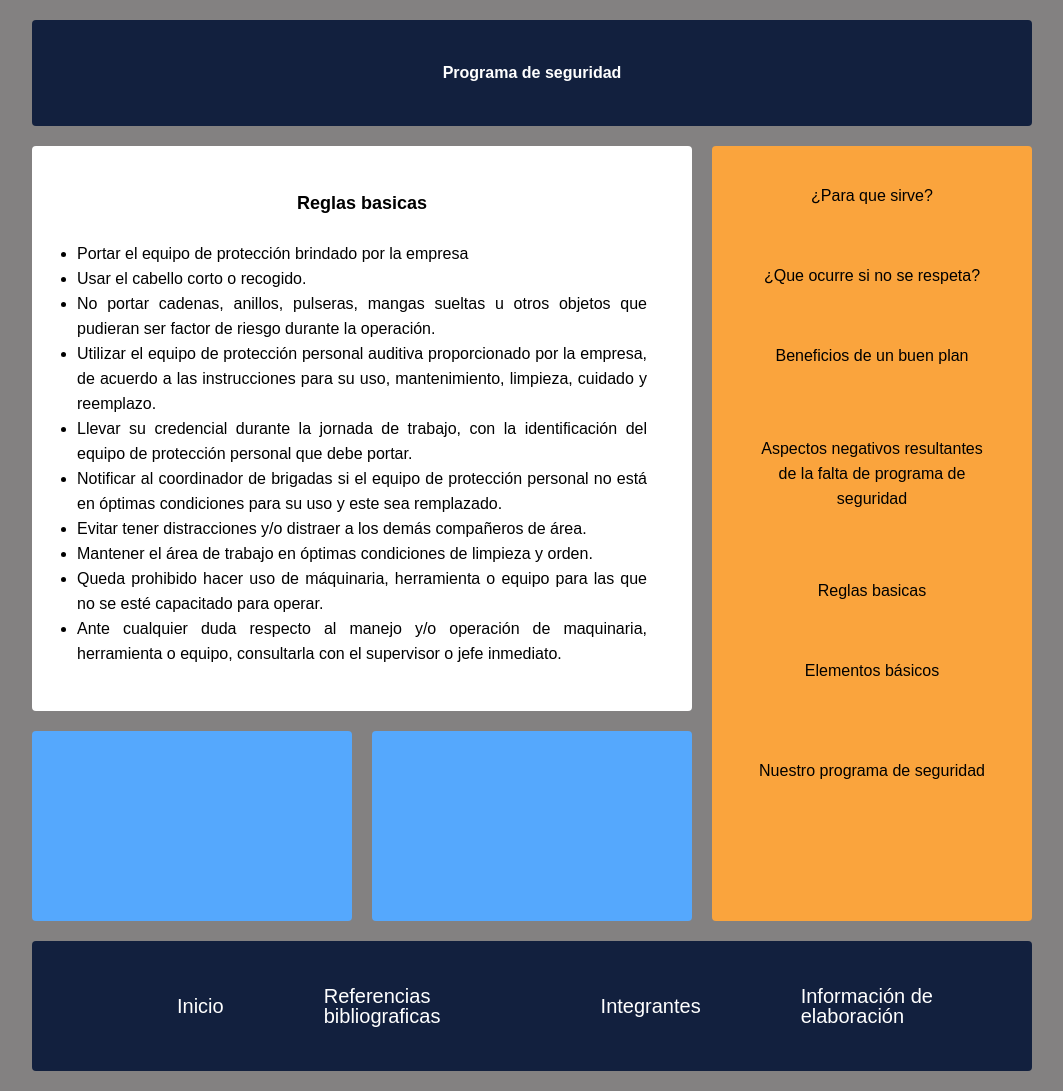
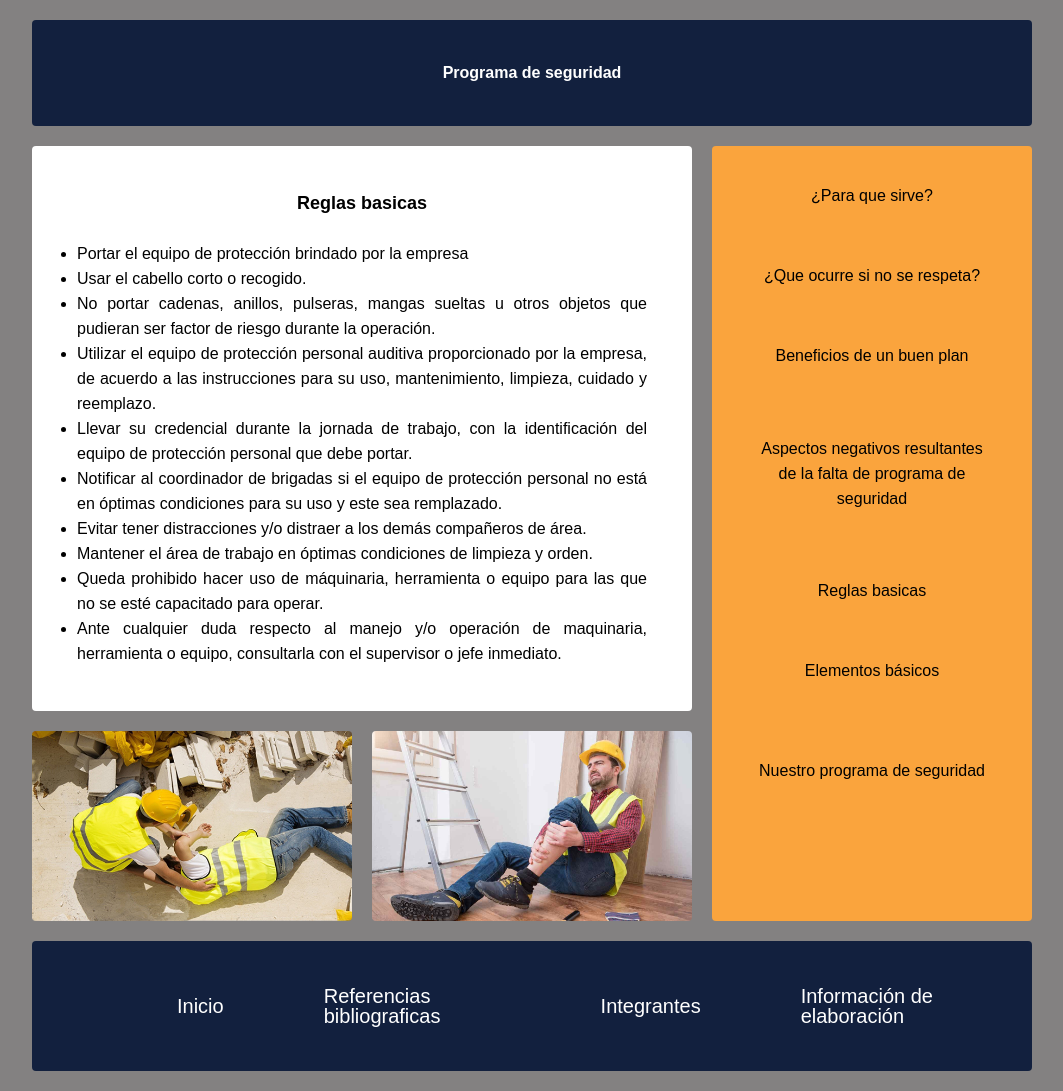
Before and after one commit to Victroll11/Programa-Higiene, a plain HTML site: page ReglasB.html in a window 1280 px wide. Shown: the whole page, without its empty margins (108-1171 px from the left). Drawn offline with Linux system fonts and the light colour scheme; files whose address does not match are found by name.

Commit message:
-mHigiene

```diff
--- a/AspectosN.css
+++ b/AspectosN.css
@@ -117,13 +117,13 @@ body{
 
 .contenedor .widget-1{
     grid-area: widget-1;
-    background-image: url(/Vendor/CSS/skks.jfif);
+    background-image: url(./Vendor/CSS/img/skks.jfif);
     background-size: cover;
 }
 
 .contenedor .widget-2{
     grid-area: widget-2;
-    background-image: url(/Vendor/CSS/tupu.jfif);
+    background-image: url(./Vendor/CSS/img/tupu.jfif);
     background-size: cover;
 }
 
--- a/Elementosbasicos.css
+++ b/Elementosbasicos.css
@@ -116,13 +116,13 @@ font-size: 15px;
 
 .contenedor .widget-1{
     grid-area: widget-1;
-    background-image: url(/Vendor/CSS/skks.jfif);
+    background-image: url(./Vendor/CSS/img/skks.jfif);
     background-size: cover;
 }
 
 .contenedor .widget-2{
     grid-area: widget-2;
-    background-image: url(/Vendor/CSS/tupu.jfif);
+    background-image: url(./Vendor/CSS/img/tupu.jfif);
     background-size: cover;
 }
 
--- a/ParaQueSirve.css
+++ b/ParaQueSirve.css
@@ -117,13 +117,13 @@ body{
 
 .contenedor .widget-1{
     grid-area: widget-1;
-    background-image: url(/Vendor/CSS/skks.jfif);
+    background-image: url(./Vendor/CSS/img/skks.jfif);
     background-size: cover;
 }
 
 .contenedor .widget-2{
     grid-area: widget-2;
-    background-image: url(/Vendor/CSS/tupu.jfif);
+    background-image: url(./Vendor/CSS/img/tupu.jfif);
     background-size: cover;
 }
 
--- a/QueOcurre.css
+++ b/QueOcurre.css
@@ -116,13 +116,13 @@ font-size: 15px;
 
 .contenedor .widget-1{
     grid-area: widget-1;
-    background-image: url(/Vendor/CSS/accidente-laboral.jpg);
+    background-image: url(./Vendor/CSS/img/accidente-laboral.jpg);
     background-size: cover;
 }
 
 .contenedor .widget-2{
     grid-area: widget-2;
-    background-image: url(/Vendor/CSS/como_evitar_accidentes_laborales.jpg);
+    background-image: url(./Vendor/CSS/img/como_evitar_accidentes_laborales.jpg);
     background-size: cover;
 }
 
--- a/ReglasB.css
+++ b/ReglasB.css
@@ -116,13 +116,13 @@ font-size: 15px;
 
 .contenedor .widget-1{
     grid-area: widget-1;
-    background-image: url(/Vendor/CSS/accidente-laboral.jpg);
+    background-image: url(./Vendor/CSS/img/accidente-laboral.jpg);
     background-size: cover;
 }
 
 .contenedor .widget-2{
     grid-area: widget-2;
-    background-image: url(/Vendor/CSS/como_evitar_accidentes_laborales.jpg);
+    background-image: url(./Vendor/CSS/img/como_evitar_accidentes_laborales.jpg);
     background-size: cover;
 }
 
```
